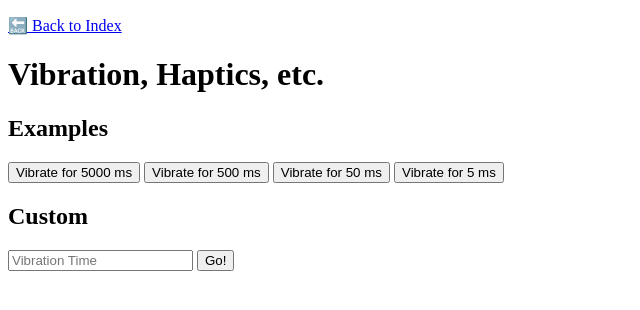
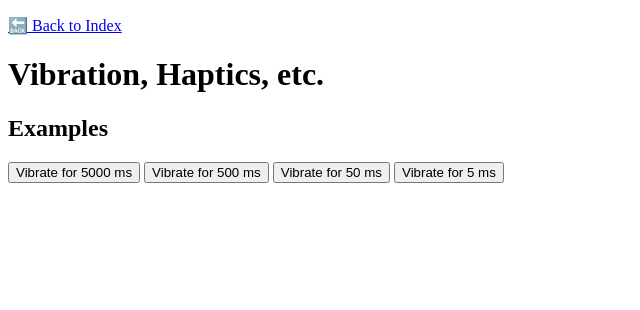
Before and after one commit to Nacroni/nacxper, a plain HTML site: page haptics.html in a window 1280 px wide. Shown: the whole page, without its empty margins (0-640 px from the left). Drawn offline with Linux system fonts and the light colour scheme.

Commit message:
add vibration api checker & removed custom option

```diff
--- a/haptics.html
+++ b/haptics.html
@@ -5,12 +5,11 @@
     <meta name="viewport" content="width=device-width, initial-scale=1.0" \>
     <title>Haptics</title>
     <script>
-        function iLikeClicking() {
-            const vibInput = document.getElementById("vibinput").value;
-            const vibInputValue = vibInput.value;
-            console.log(vibInputValue);
-            navigator.vibrate(vibInputValue);
-        }
+    if ('vibrate' in navigator) {
+        console.log('Vibration API is supported on this device! :D');
+        } else {
+            console.log('Vibration API is not supported on this device. :(');
+    }
     </script>
 </head>
 <body>
@@ -21,9 +20,5 @@
     <button onclick="navigator.vibrate(500);" type="button">Vibrate for 500 ms</button>
     <button onclick="navigator.vibrate(50);" type="button">Vibrate for 50 ms</button>
     <button onclick="navigator.vibrate(5);" type="button">Vibrate for 5 ms</button>
-
-    <h2>Custom</h2>
-    <input type="number" id="vibinput" name="vibinput" placeholder="Vibration Time" \>
-    <button onclick="iLikeClicking();" type="button">Go!</button>
 </body>
 </html>
```
